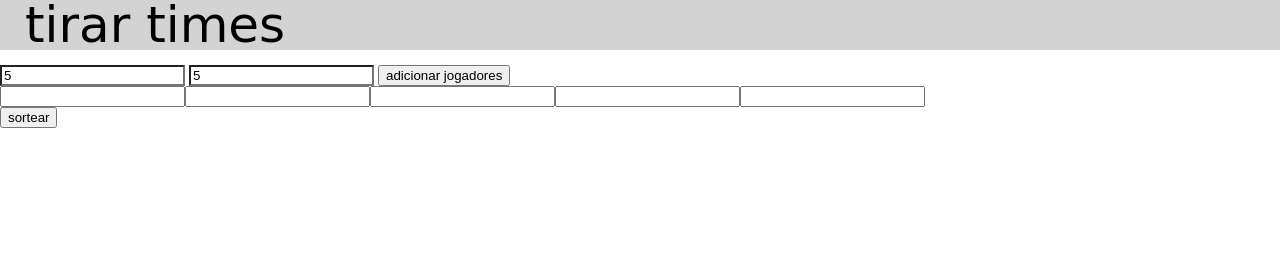
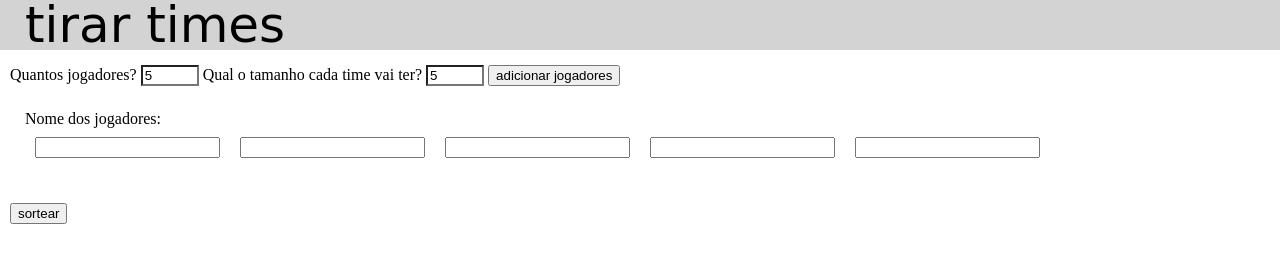
Before and after one commit to julioomoura/tiratime-webapp, a plain HTML site: page index.html in a window 1280 px wide. Both pictures are taken after typing "5", "5" into the empty fields and a click on the button "adicionar jogadores". Drawn offline with Linux system fonts and the light colour scheme; a web font is replaced by a local one.

Commit message:
Alinhando elementos

```diff
--- a/index.html
+++ b/index.html
@@ -1,5 +1,6 @@
 <!DOCTYPE html>
 <html lang="en">
+
 <head>
     <meta charset="UTF-8">
     <link rel="stylesheet" href="reset.css">
@@ -7,15 +8,19 @@
     <link href="https://fonts.googleapis.com/css?family=Saira+Stencil+One&display=swap" rel="stylesheet">
     <title>awesome</title>
 </head>
+
 <body>
     <header>
         <h1><a href="#">tirar times</a></h1>
     </header>
 
-    <input type="number" id="numero-de-jogadores" placeholder="numero de jogadores">
-    <input type="number" id="jogadores-por-time" placeholder="jogadores por time">
-    <button id="adicionar">adicionar jogadores</button>
-
+    <div id="entradas">
+        <label for="numero-de-jogadores">Quantos jogadores?</label>
+        <input type="number" id="numero-de-jogadores">
+        <label for="jogadores-por-time">Qual o tamanho cada time vai ter?</label>
+        <input type="number" id="jogadores-por-time">
+        <button id="adicionar">adicionar jogadores</button>
+    </div>
     <div id="adicionar-jogador">
 
     </div>
@@ -30,4 +35,5 @@
 
     <script src="main.js"></script>
 </body>
+
 </html>
--- a/main.js
+++ b/main.js
@@ -9,6 +9,12 @@ var jogadores = []
 
 botaoAdicionar.onclick = function () {
     divAdicionar.innerHTML = ''
+    if (jogadoresPorTime.value && numeroDeJogadores.value) {
+        var titulo = document.createTextNode('Nome dos jogadores: ')
+        var htmltitulo = document.createElement('h3')
+        htmltitulo.appendChild(titulo)
+        divAdicionar.appendChild(htmltitulo)
+
         for (var i = 0; i < numeroDeJogadores.value; i++) {
             var item = document.createElement('input')
             var atributo = document.createAttribute('class')
@@ -17,6 +23,8 @@ botaoAdicionar.onclick = function () {
             divAdicionar.appendChild(item)
         }
     }
+}
+
 
 botaoSortear.onclick = function () {
     sorteadosElement.innerHTML = ''
--- a/style.css
+++ b/style.css
@@ -15,12 +15,30 @@ h4{
     font-size: 25px;
 }
 
+#entradas{
+    margin-left: 10px;
+    display: inline;
+}
+
 input[type=number] {
     appearance: none;
+    width: 50px;
   }
+
+#adicionar-jogador{
+    margin: 25px;
+}
+
+.jogador{
+    margin: 10px;
+}
 
 #sorteados{
     margin-left: 25px;
     margin-top: 10px;
     list-style-type: none;
 }
+
+#sortear{
+    margin: 10px;
+}
```
Lines whose indentation alone changed are shown as unchanged.
